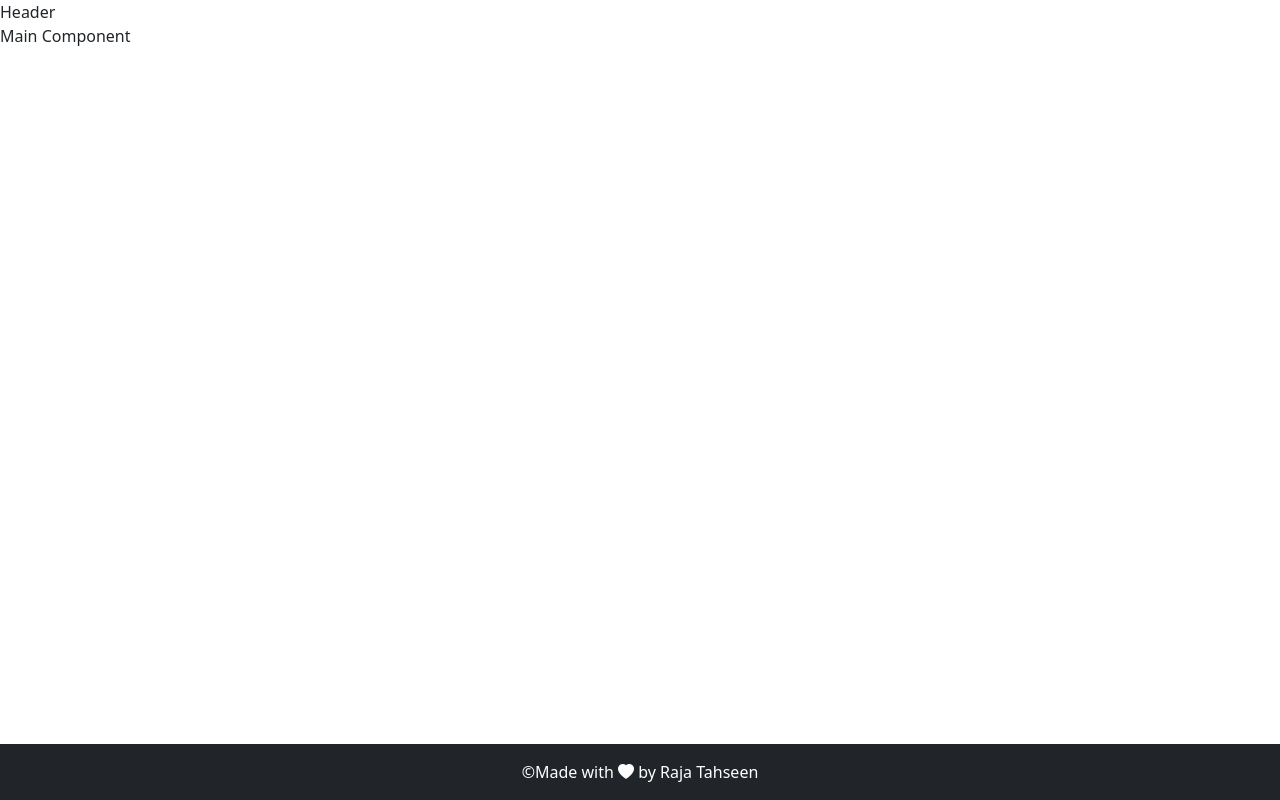
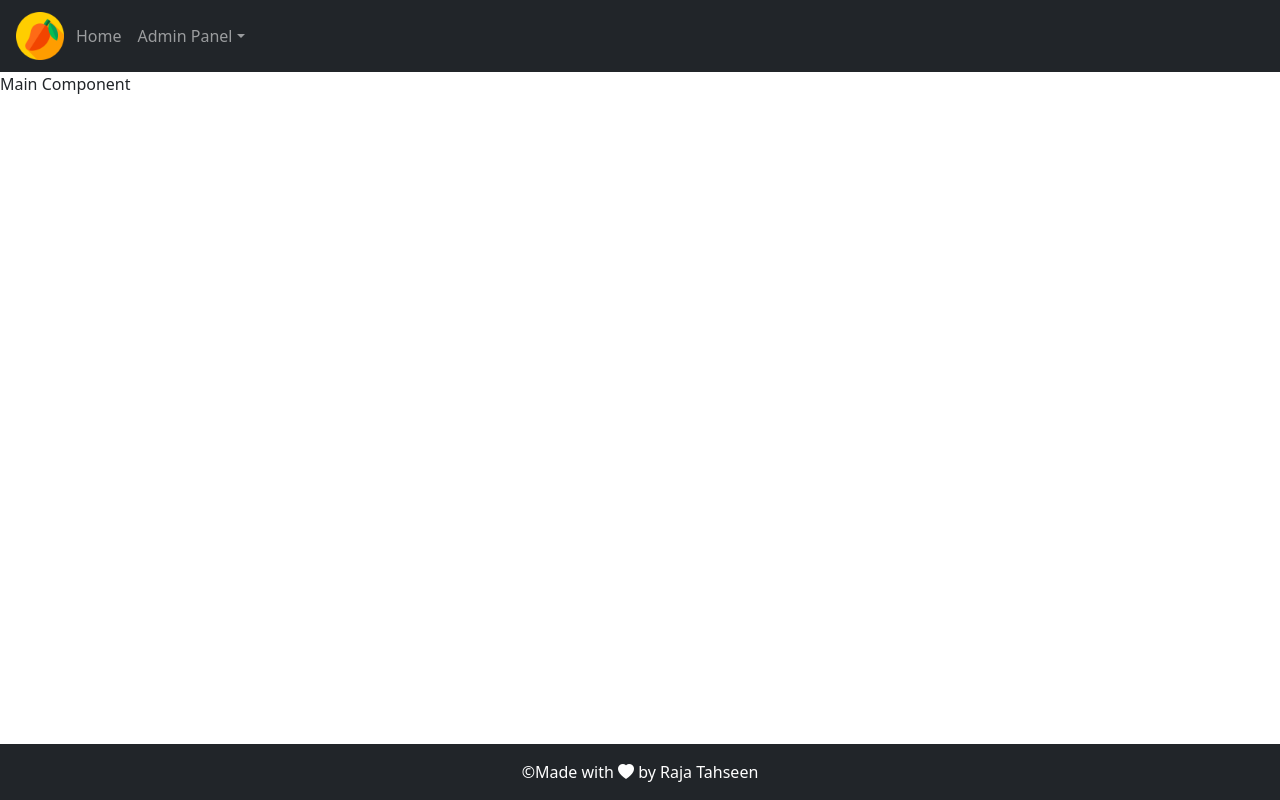
Before and after one commit to Raja-Tahseen/10.redmango, a React (Vite) app in the folder redmango/: page / in a window 1280 px wide. Built offline with nearby package versions, Linux system fonts and the light colour scheme; no server answers.

Commit message:
219 - Fetch Menu Items Interfaces in TS. (Using localstate - useState(), useEffect())

```diff
--- a/redmango/src/Components/Layout/Header.tsx
+++ b/redmango/src/Components/Layout/Header.tsx
@@ -1,9 +1,63 @@
-import React from 'react'
+import logo from "../../Assets/Images/mango.png";
 
 function Header() {
   return (
-    <div>Header</div>
-  )
+    <div>
+      <nav className="navbar navbar-expand-lg bg-dark navbar-dark">
+        <div className="container-fluid">
+          <img src={logo} style={{ height: "48px" }} className="m-1" />
+          <button
+            className="navbar-toggler"
+            type="button"
+            data-bs-toggle="collapse"
+            data-bs-target="#navbarSupportedContent"
+            aria-controls="navbarSupportedContent"
+            aria-expanded="false"
+            aria-label="Toggle navigation"
+          >
+            <span className="navbar-toggler-icon"></span>
+          </button>
+          <div className="collapse navbar-collapse" id="navbarSupportedContent">
+            <ul className="navbar-nav me-auto mb-2 mb-lg-0">
+              <li className="nav-item">
+                <a className="nav-link" aria-current="page" href="#">
+                  Home
+                </a>
+              </li>
+              <li className="nav-item dropdown">
+                <a
+                  className="nav-link dropdown-toggle"
+                  href="#"
+                  role="button"
+                  data-bs-toggle="dropdown"
+                  aria-expanded="false"
+                >
+                  Admin Panel
+                </a>
+                <ul className="dropdown-menu">
+                  <li>
+                    <a className="dropdown-item" href="#">
+                      Action
+                    </a>
+                  </li>
+                  <li>
+                    <a className="dropdown-item" href="#">
+                      Another action
+                    </a>
+                  </li>
+                  <li>
+                    <a className="dropdown-item" href="#">
+                      Something else here
+                    </a>
+                  </li>
+                </ul>
+              </li>
+            </ul>
+          </div>
+        </div>
+      </nav>
+    </div>
+  );
 }
 
-export default Header
+export default Header;
--- a/redmango/src/Container/App.tsx
+++ b/redmango/src/Container/App.tsx
@@ -1,9 +1,17 @@
 import React from "react";
 import { Header, Footer } from "../Components/Layout";
+import { useState, useEffect } from "react";
+import { menuItemModel } from "../Interfaces";
 
 
 function App() {
-
+ const [menuItems,setMenuItems] = useState<menuItemModel[]>([]);
+ useEffect(() => {
+  fetch("https://localhost:7181/api/MenuItem").then((response)=> response.json()).then((data)=>{
+    console.log(data);
+    setMenuItems(data.result);
+  });
+ },[]);
   return (
       <div>
         <Header />
--- /dev/null
+++ b/redmango/src/Interfaces/index.ts
@@ -0,0 +1,3 @@
+import menuItemModel from "./menuItemModel";
+
+export type {menuItemModel};
```
Also changed, not shown: redmango/src/Interfaces/menuItemModel.ts (added, +9 -0 lines).
